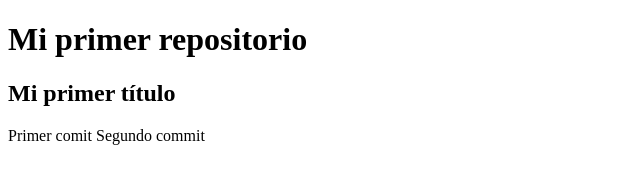
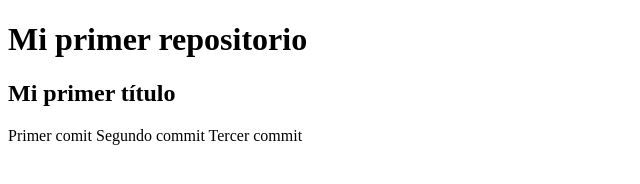
Before and after one commit to galianogonzalo/prueba_despliegue, a plain HTML site: page index.html in a window 1280 px wide. Shown: the whole page, without its empty margins (0-640 px from the left). Drawn offline with Linux system fonts and the light colour scheme.

Commit message:
tercercommit

```diff
--- a/index.html
+++ b/index.html
@@ -10,5 +10,6 @@
     <h2>Mi primer título</h2>
     <p1>Primer comit</p1>
     <p2>Segundo commit</p2>
+    <p3>Tercer commit</p3>
 </body>
 </html>
```
